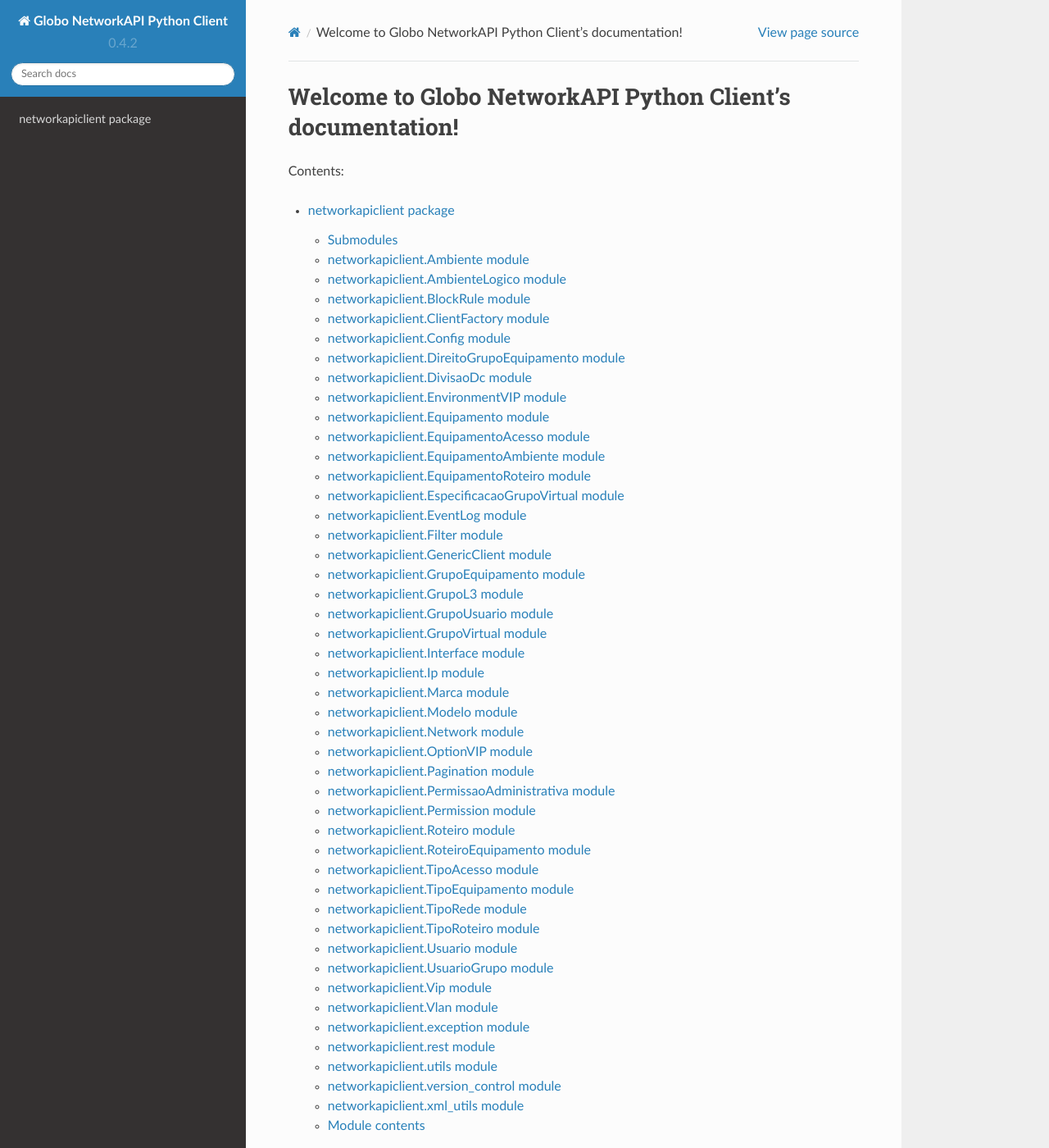
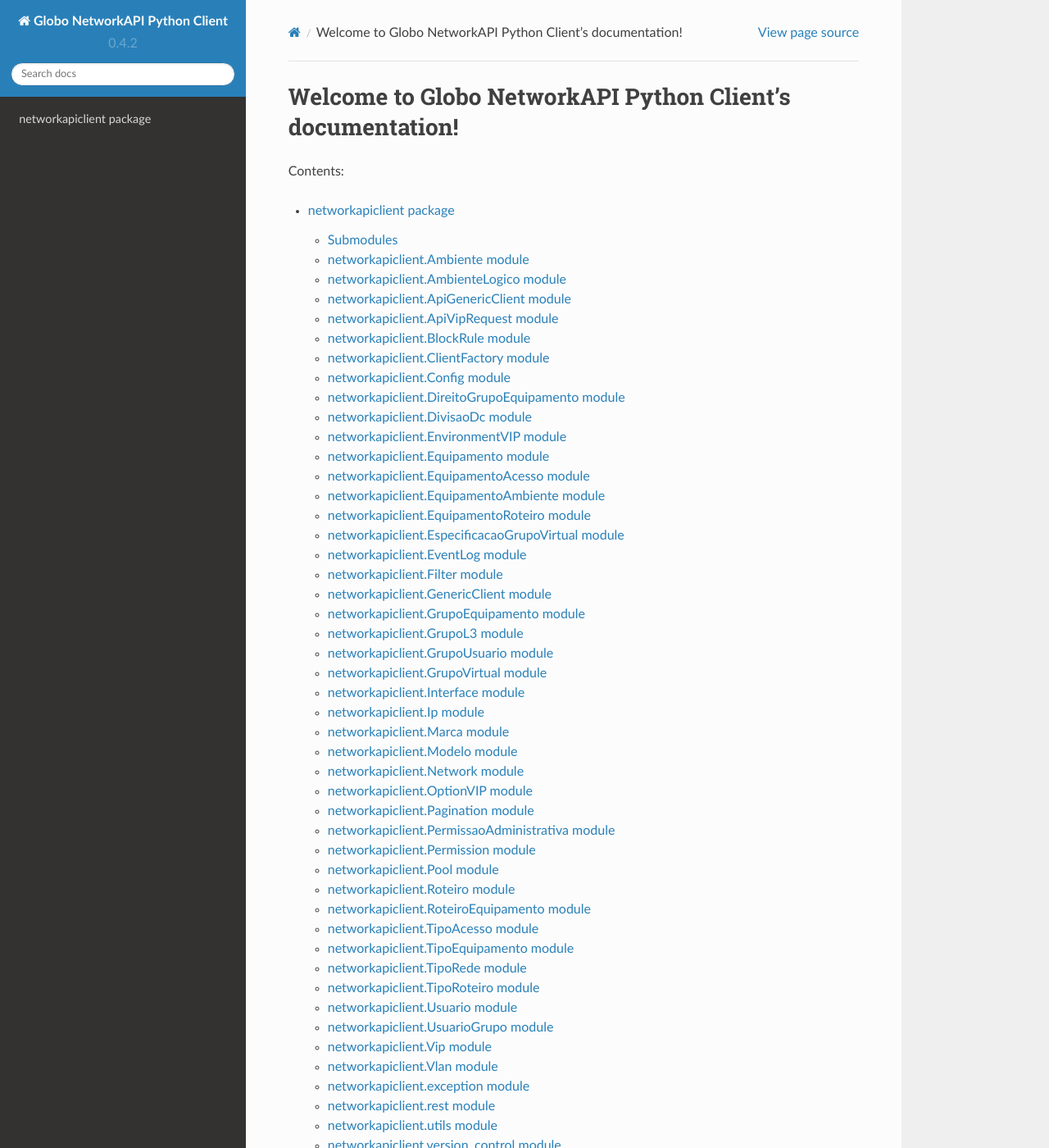
Before and after one commit to globocom/GloboNetworkAPI-client-python, a Sphinx documentation site: the page built from docs/index.rst, in a window 1280 px wide and 1400 px high. Shown: the whole window at 82% size. Built offline with Sphinx 7.4.7 and the Read the Docs theme 2.0.0, drawn with Linux system fonts in a browser that asks for light colours.

Commit message:
updating documentation

```diff
--- a/docs/networkapiclient.rst
+++ b/docs/networkapiclient.rst
@@ -16,6 +16,22 @@
 --------------------------------------
 
 .. automodule:: networkapiclient.AmbienteLogico
+    :members:
+    :undoc-members:
+    :show-inheritance:
+
+networkapiclient.ApiGenericClient module
+--------------------------------
+
+.. automodule:: networkapiclient.ApiGenericClient
+    :members:
+    :undoc-members:
+    :show-inheritance:
+
+networkapiclient.ApiVipRequest module
+--------------------------------
+
+.. automodule:: networkapiclient.ApiVipRequest
     :members:
     :undoc-members:
     :show-inheritance:
@@ -236,6 +252,15 @@
     :undoc-members:
     :show-inheritance:
 
+networkapiclient.Pool module
+----------------------------------
+
+.. automodule:: networkapiclient.Pool
+    :members:
+    :undoc-members:
+    :show-inheritance:
+
+
 networkapiclient.Roteiro module
 -------------------------------
 
```
